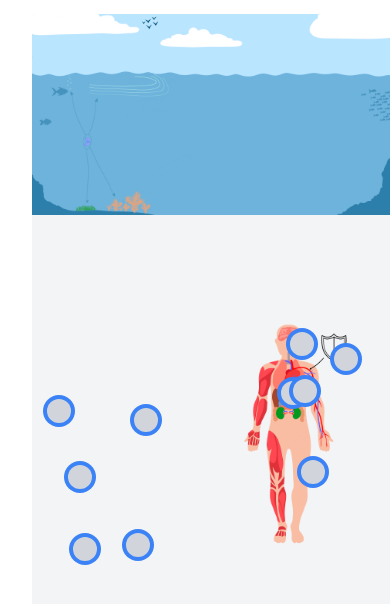
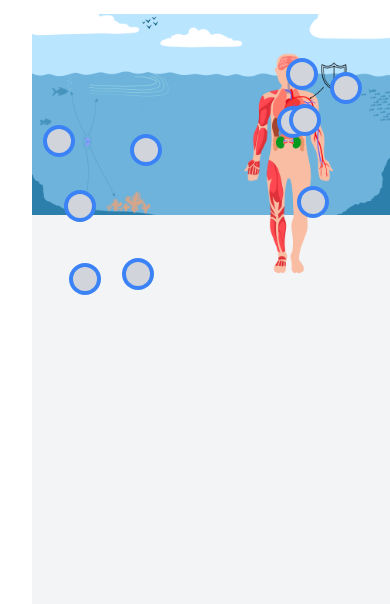
Before and after one commit to knightmar/nuit_info, a website: page src/index.html in a window 390 px wide. Shown: the part 330-934 px from the top of the page. Drawn offline with nearby package versions, Linux system fonts and the light colour scheme; files that its build step writes are made by us from their sources.

Commit message:
responsive pas fou

```diff
--- a/src/index.html
+++ b/src/index.html
@@ -49,7 +49,7 @@
             <div>
 
 
-                <div class="relative ml-auto"
+                <div class="relative ml-auto max-lg:-mt-80 max-xl:-mt-72 max-2xl:-mt-80 max-sm:-mt-96"
                      style="width: 44%">
                     <!-- Image principale -->
                     <img alt="Image principale" class="w-full h-auto" src="../src/imgs/main/human.png">
```
